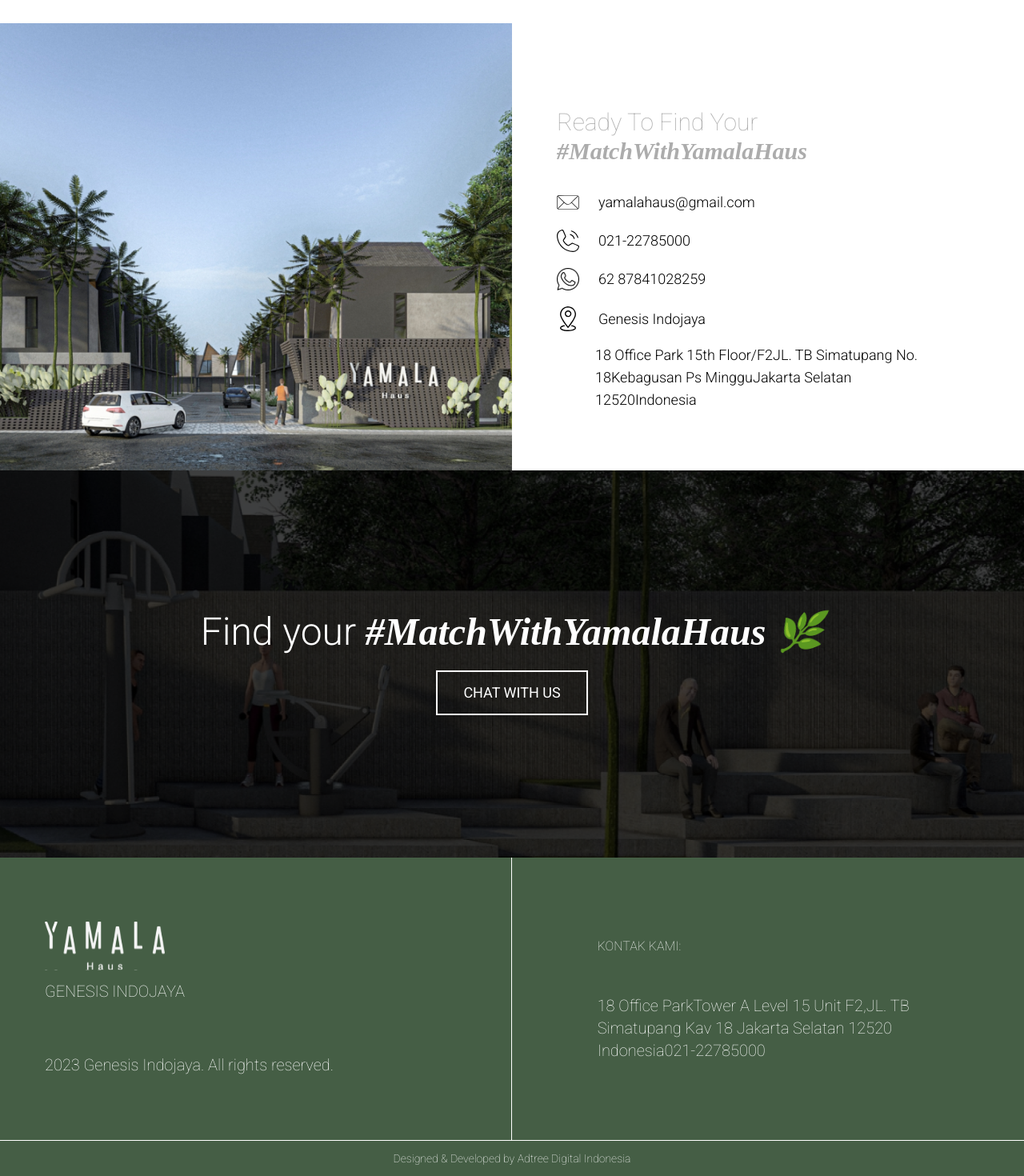
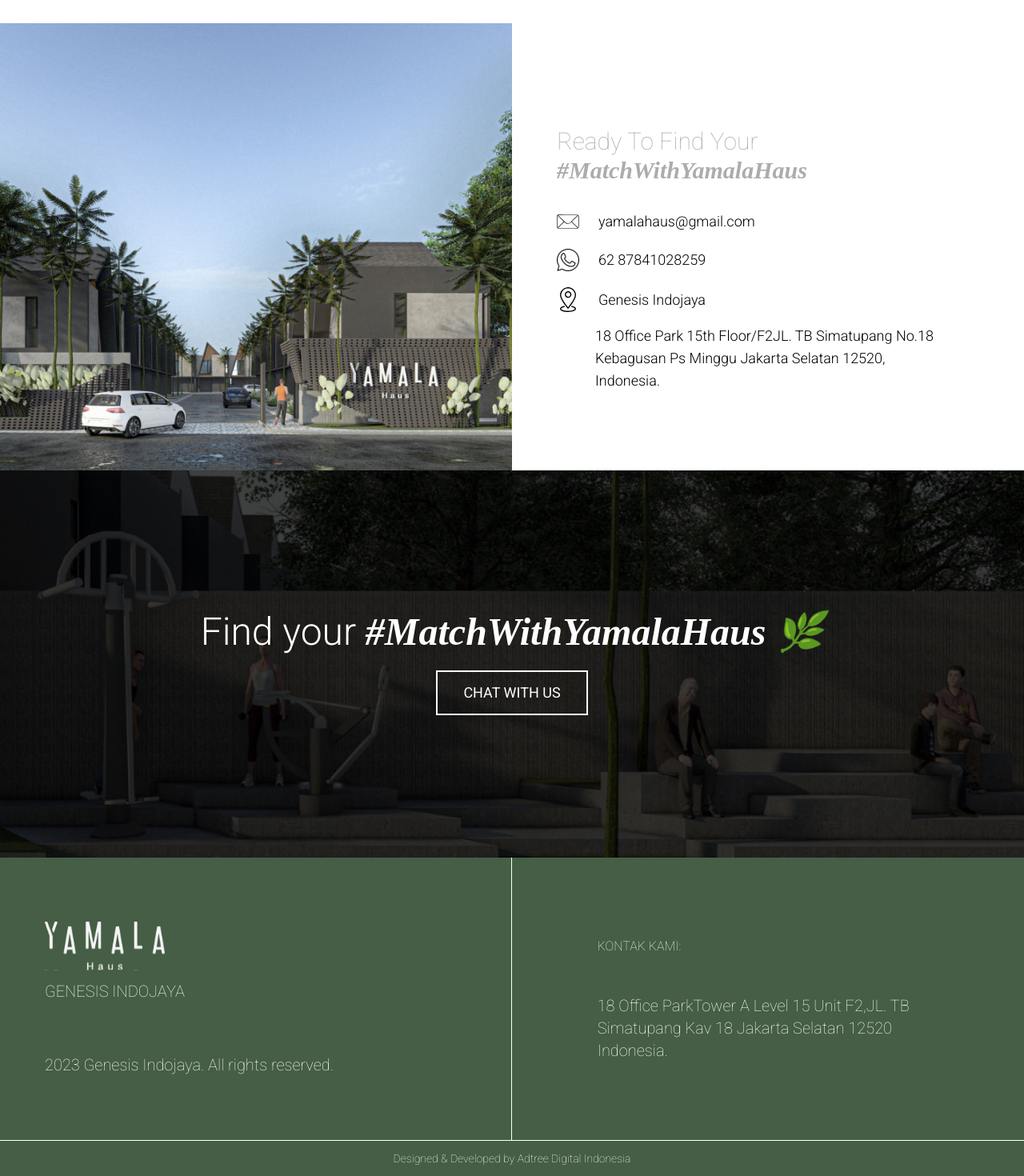
Before and after one commit to MetrotechDigitalAsia/yamala-public, a SvelteKit app: page /contact in a window 1280 px wide. Shown: the part 907-2377 px from the top of the page at 80% size. Built offline with nearby package versions, Linux system fonts and the light colour scheme.

Commit message:
feat: ui

```diff
--- a/src/lib/components/footer.svelte
+++ b/src/lib/components/footer.svelte
@@ -24,7 +24,7 @@
         <div class="flex px-14 md:px-0" >
             <div class="md:m-auto md:w-2/3" >
                 <p class="uppercase mb-4 md:mb-12 text-sm md:text-base" >Kontak Kami:</p>
-                <p class="text-sm md:text-xl text-justify md:text-left" >18 Office ParkTower A Level 15 Unit F2,JL. TB Simatupang Kav 18 Jakarta Selatan 12520 Indonesia021-22785000</p>
+                <p class="text-sm md:text-xl text-justify md:text-left" >18 Office ParkTower A Level 15 Unit F2,JL. TB Simatupang Kav 18 Jakarta Selatan 12520 Indonesia.</p>
             </div>
         </div>
     </div>
--- a/src/routes/+page.svelte
+++ b/src/routes/+page.svelte
@@ -29,7 +29,7 @@
     <div class="unit grid grid-grid-cols-1 md:grid-cols-2 py-4 md:py-0">
         <img class="h-[70vh] w-full object-cover object-bottom" src="{selectedUnit?.unit_img}" alt="">
         <div class="flex" >
-            <div class="m-auto w-full py-4 md:py-0 px-10 md:px-0 md:w-2/3 " >
+            <div class="m-auto w-full py-12 md:py-0 px-10 md:px-0 md:w-2/3 " >
                 <div class="flex font-light text-sm md:text-lg"  >
                     <div class="relative" >
                         <button on:click={() => showDropdown = !showDropdown} class="flex items-center" >
--- a/src/routes/contact/+page.svelte
+++ b/src/routes/contact/+page.svelte
@@ -21,10 +21,6 @@
                 <p class="font-light text-lg" >yamalahaus@gmail.com</p>
             </div>
             <div class="phone flex items-center my-5" >
-                <img class="w-7 mr-6" src="{phone}" alt="">
-                <p class="font-light text-lg" >021-22785000</p>
-            </div>
-            <div class="phone flex items-center my-5" >
                 <img class="w-7 mr-6" src="{whatsapp}" alt="">
                 <p class="font-light text-lg" >62 87841028259</p>
             </div>
@@ -35,7 +31,7 @@
                 </p>
             </div>
             <p class="pl-12 font-light text-lg mt-4 pr-4 md:pr-28" >
-                18 Office Park 15th Floor/F2JL. TB Simatupang No. 18Kebagusan Ps MingguJakarta Selatan 12520Indonesia
+                18 Office Park 15th Floor/F2JL. TB Simatupang No.18 Kebagusan Ps Minggu Jakarta Selatan 12520, Indonesia.
             </p>
         </div>
     </div>
```
